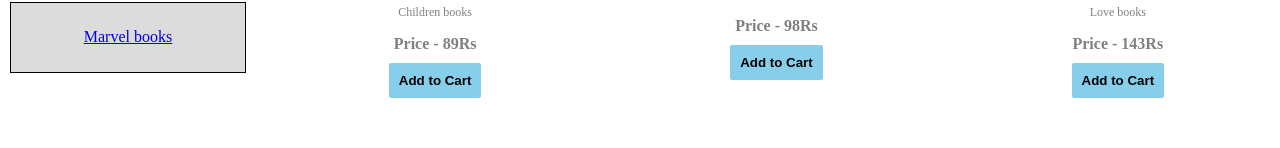
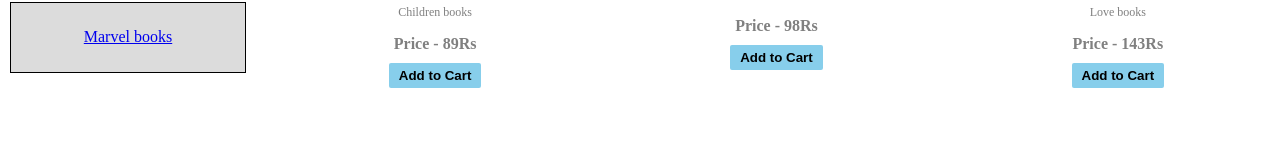
Before and after one commit to kawinkumar25/E-cart-react, a React (Create React App) app: page / in a window 1280 px wide. Shown: the part 431-579 px from the top of the page. Built offline with nearby package versions, Linux system fonts and the light colour scheme.

Commit message:
Update cart.css

```diff
--- a/src/styles/cart.css
+++ b/src/styles/cart.css
@@ -112,30 +112,3 @@ article{
 
     text-align: center;
 }
-.details{
-    text-align: center;
-    padding: 10px;
-}
-.details p:nth-child(1){
-    font-weight: bold;
-    padding: 10px;
-}
-.details p:nth-child(2){
-    color: grey;
-    font-size: 12px;
-    padding: 5px;
-}
-.details p:nth-child(3){
-    font-weight: bold;
-    color: grey;
-    padding: 10px;
-}
-.details button{
-    padding: 5px 10px;
-    border: none;
-    font-weight: bold;
-    background-color: skyblue;
-    outline: none;
-    border-radius: 2px;
-    padding: 10px;
-}
```
